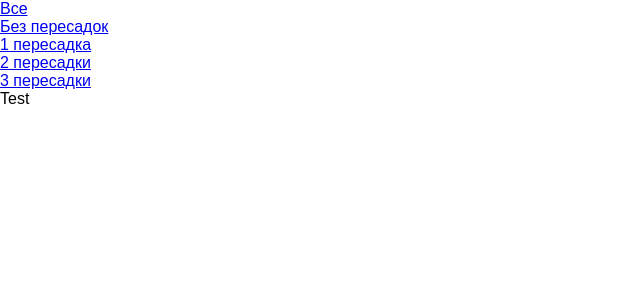
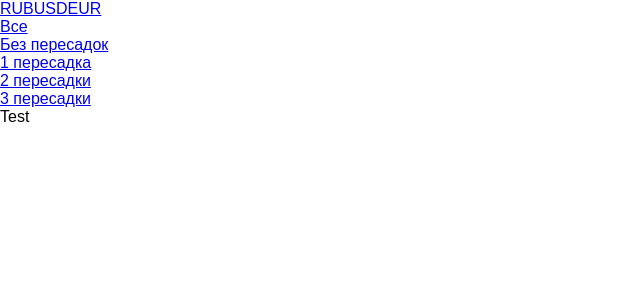
Before and after one commit to russhram/task-avia, a React (Create React App) app: page / in a window 1280 px wide. Shown: the top 300 px of the page, without its empty margins (0-640 px from the left). Built offline with nearby package versions, Linux system fonts and the light colour scheme; the HTML template or start-up script is replaced by a standard one.

Commit message:
Add currencies to sidebar

```diff
--- a/src/components/Sidebar/index.js
+++ b/src/components/Sidebar/index.js
@@ -16,7 +16,7 @@ const buildTransferQueryParam = ({value, search}) => {
   }
   const searchObj = queryString.parse(search);
   const {transfers: queryTransfers} = searchObj;
-  const transfers = (queryTransfers || '').split(DELIMITER).map(i => parseInt(i));
+  const transfers = (queryTransfers || '').split(DELIMITER).filter(Boolean).map(i => parseInt(i));
   const isCurrentTransferSelected = transfers.includes(value);
   const updatedTransfers = isCurrentTransferSelected ?
     transfers.filter(t => t !== value) :
@@ -75,11 +75,28 @@ const transfers = [
   },
 ];
 
-const Sidebar = ({selectedTransfers = [], currency}) => {
+const CURRENCY = {
+  RUB: 'RUB',
+  USD: 'USD',
+  EUR: 'EUR',
+};
+
+const Sidebar = ({location}) => {
+  const buildCurrencySearchString = currency => queryString.stringify({
+    ...queryString.parse(location.search),
+    currency: currency === CURRENCY.RUB ? undefined : currency,
+  });
   return (
     <div className="sidebar">
-      <div className="currency">
-
+      <div className="currencies">
+        {Object.keys(CURRENCY).map(cur => (
+          <NavLink
+            key={cur}
+            to={{ pathname: '/', search: buildCurrencySearchString(cur) }}
+          >
+            {cur}
+          </NavLink>
+        ))}
       </div>
       <div className="transfers">
         {Object.keys(transfers).map(key => (
@@ -93,4 +110,4 @@ const Sidebar = ({selectedTransfers = [], currency}) => {
   );
 };
 
-export default Sidebar
+export default withRouter(Sidebar);
```
